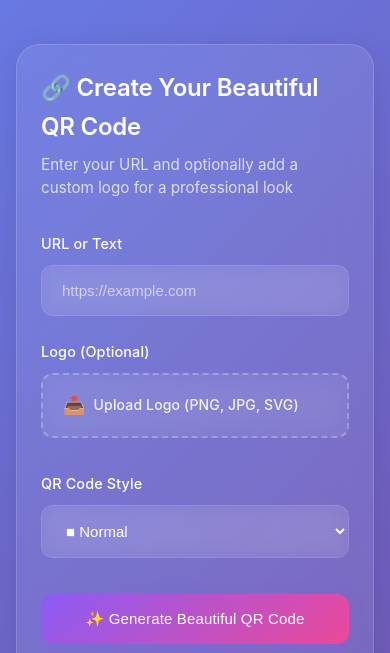
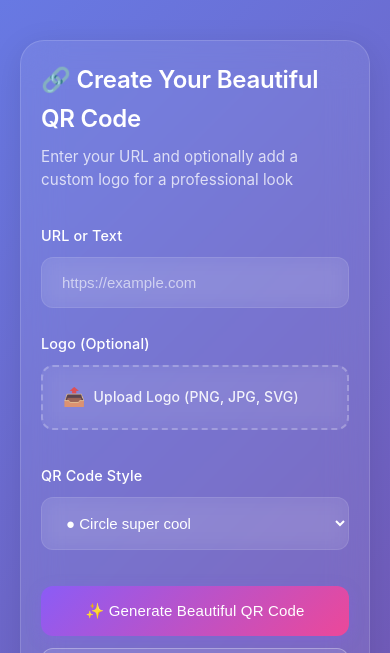
Before and after one commit to iliyavalchanov/qrcodegenerator, a plain HTML site: page index.html in a window 390 px wide. Shown: the part 174-827 px from the top of the page. Drawn offline with Linux system fonts and the light colour scheme.

Commit message:
Fix horizontal scroll and reorder dropdown options

```diff
--- a/index.html
+++ b/index.html
@@ -11,15 +11,20 @@
         box-sizing: border-box;
       }
 
+      html {
+        overflow-x: hidden;
+      }
+
       body {
         font-family: -apple-system, BlinkMacSystemFont, 'Segoe UI', Roboto, 'Inter', sans-serif;
         background: linear-gradient(135deg, #667eea 0%, #764ba2 100%);
         min-height: 100vh;
-        padding: 20px;
+        padding: 16px;
         color: white;
         line-height: 1.6;
         overflow-x: hidden;
         transition: all 0.2s ease;
+        width: 100%;
       }
 
       body.drag-over {
@@ -76,10 +81,11 @@
       }
 
       .container {
-        max-width: 1200px;
+        max-width: 1100px;
         margin: 0 auto;
         width: 100%;
         box-sizing: border-box;
+        padding: 0 16px;
       }
 
       .header {
@@ -110,7 +116,7 @@
       .main-content {
         display: grid;
         grid-template-columns: 1fr 1fr;
-        gap: 30px;
+        gap: 24px;
         margin-top: 40px;
         width: 100%;
         box-sizing: border-box;
@@ -345,7 +351,7 @@
       @media (max-width: 768px) {
         .main-content {
           grid-template-columns: 1fr;
-          gap: 20px;
+          gap: 16px;
         }
 
         .header h1 {
@@ -353,11 +359,15 @@
         }
 
         .card {
-          padding: 24px;
+          padding: 20px;
         }
 
         body {
-          padding: 16px;
+          padding: 12px;
+        }
+
+        .container {
+          padding: 0 8px;
         }
       }
     </style>
@@ -402,9 +412,9 @@
             <div class="form-group">
               <label for="style">QR Code Style</label>
               <select id="style" name="style" class="form-select">
+                <option value="circle" selected">● Circle super cool</option>
                 <option value="square">■ Normal</option>
                 <option value="gapped_square">▢ Square cool</option>
-                <option value="circle" selected">● Circle super cool</option>
                 <option value="rounded">◉ Funky</option>
                 <option value="vertical_bars">▌Vertical Bars</option>
                 <option value="horizontal_bars">━ Horizontal Bars</option>
```
